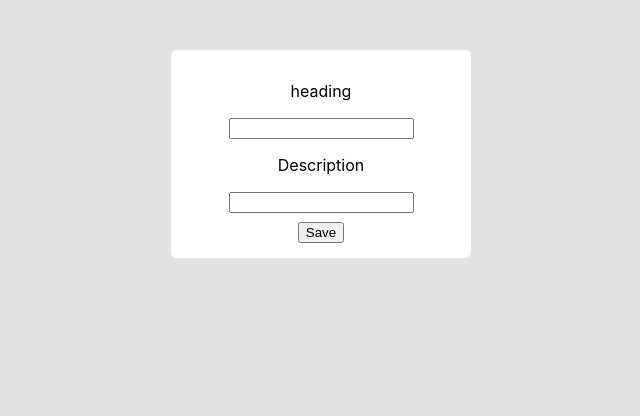
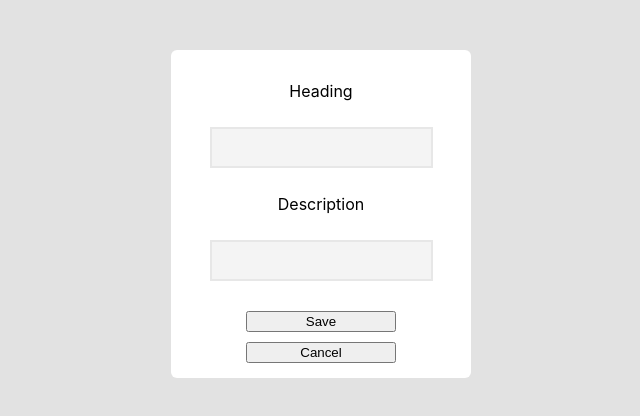
Before and after one commit to omkargavhane11/frontend, a React (Create React App) app: page /todo/edit/1 in a window 1280 px wide. Shown: the top 416 px of the page, without its empty margins (319-959 px from the left). Built offline with nearby package versions, Linux system fonts and the light colour scheme; no server answers.

Commit message:
edit navigate working

```diff
--- a/src/App.css
+++ b/src/App.css
@@ -207,10 +207,24 @@ display: flex;
     text-align: center;
   }
   .edit_save_bn{
-    margin-top:9px;
+    margin-top:20px;
+  }
+  .edit_cancel_bn{
+    margin-top:10px;
   }
   .edit_todo_parent{
     padding-top: 50px;
     background-color: rgb(226, 226, 226);
     height: 100vh;
   }
+  .btn_div{
+    display: flex;
+    flex-direction: column;
+    text-align: center;
+    margin-left: auto;
+    margin-right: auto;
+    width: 150px;
+  }
+  .loginAlert{
+    color:red;
+  }
--- a/src/EditTodo.js
+++ b/src/EditTodo.js
@@ -1,27 +1,30 @@
 import { useNavigate, useParams } from 'react-router-dom';
+import './App.css';
 import { API } from './global.js';
 import { useEffect, useState } from 'react'
 
 export function EditTodo() {
+
     const { id } = useParams();
-    const [data, setData] = useState([]);
+    const [data, setData] = useState();
     const navigate = useNavigate();
+    const [Heading, setHeading] = useState();
+    const [Description, setDescription] = useState();
 
     useEffect(() => {
         fetch(`${API}/todo/edit/${id}`, { method: "GET" })
             .then((res) => res.json())
-            .then((mu) => setData(mu));
+            .then((mu) => setData(mu))
     }, [])
-    console.log(data);
-    const [Heading, setHeading] = useState(data.heading ? data.heading : "")
-    const [Description, setDescription] = useState(data.description ? data.description : "");
+
+    console.log(data ? data.username : "nothing");
 
     return (
         <div className="edit_todo_parent">
             <div className="edit_todo_container">
-                <p>heading</p>
+                <p>Heading</p>
                 <input
-
+                    className='input'
                     onChange={(e) => setHeading(e.target.value)}
                     value={Heading}
                     placeholder={Heading}
@@ -29,13 +32,14 @@ export function EditTodo() {
                 </input>
                 <p>Description</p>
                 <input
-
+                    className='input'
                     onChange={(e) => setDescription(e.target.value)}
                     value={Description}
                     placeholder={Description}
                 >
                 </input>
                 <br />
+                <div className="btn_div">
                     <button
                         className='edit_save_bn'
                         onClick={() => {
@@ -50,9 +54,19 @@ export function EditTodo() {
                                 body: JSON.stringify(dataEdit)
                             })
                                 .then((res) => res.json())
-                            .then((data) => navigate(`/todo/${data.username}`))
+
+
+                            navigate(`/todo/${data.username}`)
                         }}
                     >Save</button>
+                    <button
+                        className='edit_cancel_bn'
+                        onClick={() => {
+
+                            navigate(`/todo/${data.username}`)
+                        }}
+                    >Cancel</button>
+                </div>
             </div >
         </div>
     );
--- a/src/Login.js
+++ b/src/Login.js
@@ -14,10 +14,15 @@ export function Login() {
     //         .then((res) => res.json())
     //         .then((mv) => setData(mv));
     // }, [])
-    const getUserByUsername = () => {
+    function getUserByUsername() {
         fetch(`${API}/users/${username}`, { method: "GET" })
             .then((res) => res.json())
             .then((mv) => setData(mv));
+    }
+
+    const [loginAlert, setLoginAlert] = useState(false);
+    const loginStyles = {
+        display: loginAlert ? "block" : "none"
     }
 
     return (
@@ -26,15 +31,17 @@ export function Login() {
                 <h3>Login to your account</h3>
                 <input type="email" value={username} onChange={(e) => setUsername(e.target.value)} className="username input" placeholder="Enter your username" />
                 <input type="password" value={password} onChange={(e) => setPassword(e.target.value)} className="password input" placeholder="Enter your password" />
+                <p className="loginAlert" style={loginStyles}>Invalid Credentials !</p>
                 <button
                     className="btn"
                     onClick={() => {
                         getUserByUsername()
+
                         if (data[0].username === username && data[0].password === password) {
+                            setLoginAlert(false)
                             navigate(`/todo/${username}`)
-                        }
-                        else {
-                            return alert("invalid credentials")
+                        } else {
+                            setLoginAlert(true)
                         }
                     }}
                 >Login</button>
--- a/src/TodoSingle.js
+++ b/src/TodoSingle.js
@@ -13,7 +13,7 @@ export function TodoSingle({ todo, setData, data }) {
     //         .then((data) => setTodo(data));
     // }, [])
 
-
+    const [edit, SetEdit] = useState(true);
 
 
 
```
Lines whose indentation alone changed are shown as unchanged.
